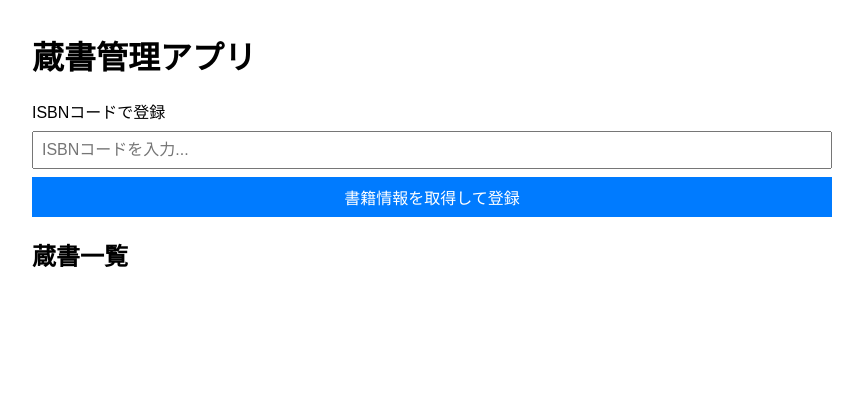
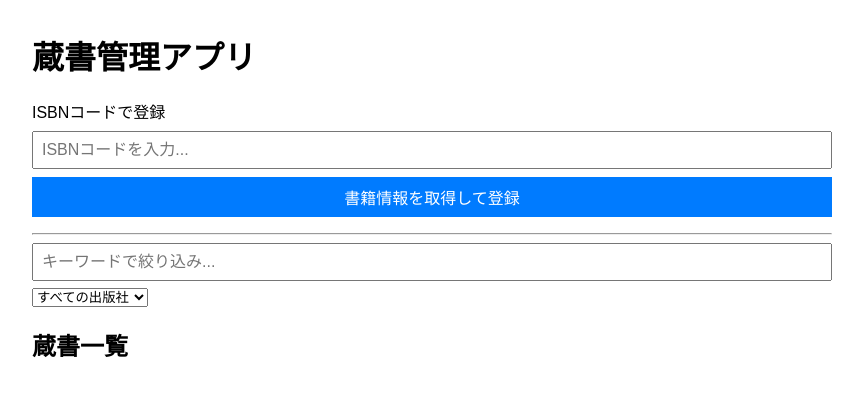
Before and after one commit to cfwe/library-manager, a FastAPI app: page / in a window 1280 px wide. Shown: the top 397 px of the page, without its empty margins (208-1071 px from the left). Run offline with FastAPI, Linux system fonts and the light colour scheme.

Commit message:
UI追加 Enter Keyによる登録実行 検索機能の追加 出版社によるフィルタ機能

```diff
--- a/app/templates/index.html
+++ b/app/templates/index.html
@@ -13,6 +13,7 @@
         button { cursor: pointer; background-color: #007bff; color: white; border: none; }
         .form-group button { margin-top: 0.5em; }
         .book-list { list-style: none; padding: 0; }
+        .book-item > div:first-child { flex-grow: 1; }
         .book-item { border: 1px solid #ccc; padding: 1em; margin-bottom: 1em; display: flex; justify-content: space-between; align-items: center; }
         .book-item-actions button { width: auto; margin-left: 0.5em; }
         .status-message { margin-bottom: 1em; color: #dc3545; font-weight: bold; }
@@ -28,11 +29,20 @@
 
         <div class="form-group">
             <label for="isbn-lookup">ISBNコードで登録</label>
-            <input type="text" id="isbn-lookup" placeholder="ISBNコードを入力...">
+            <input type="text" id="isbn-lookup" placeholder="ISBNコードを入力..." onkeydown="if (event.key === 'Enter') addBook()">
             <button onclick="addBook()">書籍情報を取得して登録</button>
         </div>
 
         <div id="lookup-status" class="status-message"></div>
+
+        <hr>
+
+        <div class="filters form-group">
+            <input type="text" id="keyword-search" placeholder="キーワードで絞り込み..." oninput="filterBooks()">
+            <select id="publisher-filter" onchange="filterBooks()" style="margin-top: 0.5em;">
+                <option value="">すべての出版社</option>
+            </select>
+        </div>
 
         <h2>蔵書一覧</h2>
         <ul id="book-list" class="book-list">
@@ -41,12 +51,11 @@
                 <div>
                     <h3>{{ book.title }}</h3>
                     <p><strong>著者:</strong> {{ book.author or 'N/A' }}</p>
-                    <p><strong>出版社:</strong> {{ book.publisher or 'N/A' }}</p>
+                    <p><strong>出版社:</strong> <span class="publisher-name">{{ book.publisher or 'N/A' }}</span></p>
                     <p><strong>ISBN:</strong> {{ book.isbn }}</p>
                     <p><strong>中古価格:</strong> <span id="market-price-{{ book.id }}">{{ book.market_price or 'N/A' }}</span></p>
                 </div>
                 <div class="book-item-actions">
-                    <button onclick="editBook({{ book.id }}, this)">変更</button>
                     <button onclick="getMarketPrice({{ book.id }}, this)">価格調査</button>
                     <button onclick="editBook({{ book.id }})">変更</button>
                     <button onclick="deleteBook({{ book.id }}, this)" style="background-color: #dc3545;">削除</button>
@@ -283,19 +292,65 @@
             const listItem = document.createElement('li');
             listItem.className = 'book-item';
             listItem.id = `book-${book.id}`;
-            listItem.innerHTML = `<div><h3>${book.title}</h3><p><strong>著者:</strong> ${book.author || 'N/A'}</p><p><strong>出版社:</strong> ${book.publisher || 'N/A'}</p><p><strong>ISBN:</strong> ${book.isbn}</p></div><div class="book-item-actions"><button onclick="editBook(${book.id})">変更</button><button onclick="deleteBook(${book.id}, this)" style="background-color: #dc3545;">削除</button></div>`;
             listItem.innerHTML = `<div><h3>${book.title}</h3><p><strong>著者:</strong> ${book.author || 'N/A'}</p><p><strong>出版社:</strong> ${book.publisher || 'N/A'}</p><p><strong>ISBN:</strong> ${book.isbn}</p><p><strong>中古価格:</strong> <span id="market-price-${book.id}">${book.market_price || 'N/A'}</span></p></div><div class="book-item-actions"><button onclick="getMarketPrice(${book.id}, this)">価格調査</button><button onclick="editBook(${book.id})">変更</button><button onclick="deleteBook(${book.id}, this)" style="background-color: #dc3545;">削除</button></div>`;
             bookList.prepend(listItem); // リストの先頭に追加
+            updatePublisherFilter(); // 出版社フィルタを更新
         }
 
         function updateBookInList(book) {
             const listItem = document.getElementById(`book-${book.id}`);
             if (listItem) {
                 // innerHTMLを更新して表示を変更
-                listItem.innerHTML = `<div><h3>${book.title}</h3><p><strong>著者:</strong> ${book.author || 'N/A'}</p><p><strong>出版社:</strong> ${book.publisher || 'N/A'}</p><p><strong>ISBN:</strong> ${book.isbn}</p></div><div class="book-item-actions"><button onclick="editBook(${book.id})">変更</button><button onclick="deleteBook(${book.id}, this)" style="background-color: #dc3545;">削除</button></div>`;
-                listItem.innerHTML = `<div><h3>${book.title}</h3><p><strong>著者:</strong> ${book.author || 'N/A'}</p><p><strong>出版社:</strong> ${book.publisher || 'N/A'}</p><p><strong>ISBN:</strong> ${book.isbn}</p><p><strong>中古価格:</strong> <span id="market-price-${book.id}">${book.market_price || 'N/A'}</span></p></div><div class="book-item-actions"><button onclick="getMarketPrice(${book.id}, this)">価格調査</button><button onclick="editBook(${book.id})">変更</button><button onclick="deleteBook(${book.id}, this)" style="background-color: #dc3545;">削除</button></div>`;
+                listItem.innerHTML = `<div><h3>${book.title}</h3><p><strong>著者:</strong> ${book.author || 'N/A'}</p><p><strong>出版社:</strong> <span class="publisher-name">${book.publisher || 'N/A'}</span></p><p><strong>ISBN:</strong> ${book.isbn}</p><p><strong>中古価格:</strong> <span id="market-price-${book.id}">${book.market_price || 'N/A'}</span></p></div><div class="book-item-actions"><button onclick="getMarketPrice(${book.id}, this)">価格調査</button><button onclick="editBook(${book.id})">変更</button><button onclick="deleteBook(${book.id}, this)" style="background-color: #dc3545;">削除</button></div>`;
+                updatePublisherFilter(); // 出版社フィルタを更新
             }
         }
+
+        function filterBooks() {
+            const keyword = document.getElementById('keyword-search').value.toLowerCase();
+            const selectedPublisher = document.getElementById('publisher-filter').value;
+            const bookItems = document.querySelectorAll('#book-list .book-item');
+
+            bookItems.forEach(item => {
+                const title = item.querySelector('h3').textContent.toLowerCase();
+                const author = item.querySelector('p:nth-of-type(1)').textContent.toLowerCase();
+                const publisher = item.querySelector('.publisher-name').textContent;
+
+                const keywordMatch = (keyword === '') || title.includes(keyword) || author.includes(keyword);
+                const publisherMatch = (selectedPublisher === '') || publisher === selectedPublisher;
+
+                if (keywordMatch && publisherMatch) {
+                    item.style.display = 'flex';
+                } else {
+                    item.style.display = 'none';
+                }
+            });
+        }
+
+        function updatePublisherFilter() {
+            const publisherFilter = document.getElementById('publisher-filter');
+            const existingPublishers = new Set(Array.from(publisherFilter.options).map(opt => opt.value));
+            const currentPublishers = new Set();
+
+            document.querySelectorAll('.publisher-name').forEach(span => {
+                const name = span.textContent.trim();
+                if (name && name !== 'N/A') {
+                    currentPublishers.add(name);
+                }
+            });
+
+            currentPublishers.forEach(name => {
+                if (!existingPublishers.has(name)) {
+                    const option = document.createElement('option');
+                    option.value = name;
+                    option.textContent = name;
+                    publisherFilter.appendChild(option);
+                }
+            });
+        }
+
+        // ページ読み込み時に出版社フィルタを初期化
+        document.addEventListener('DOMContentLoaded', updatePublisherFilter);
     </script>
 </body>
 </html>
```
